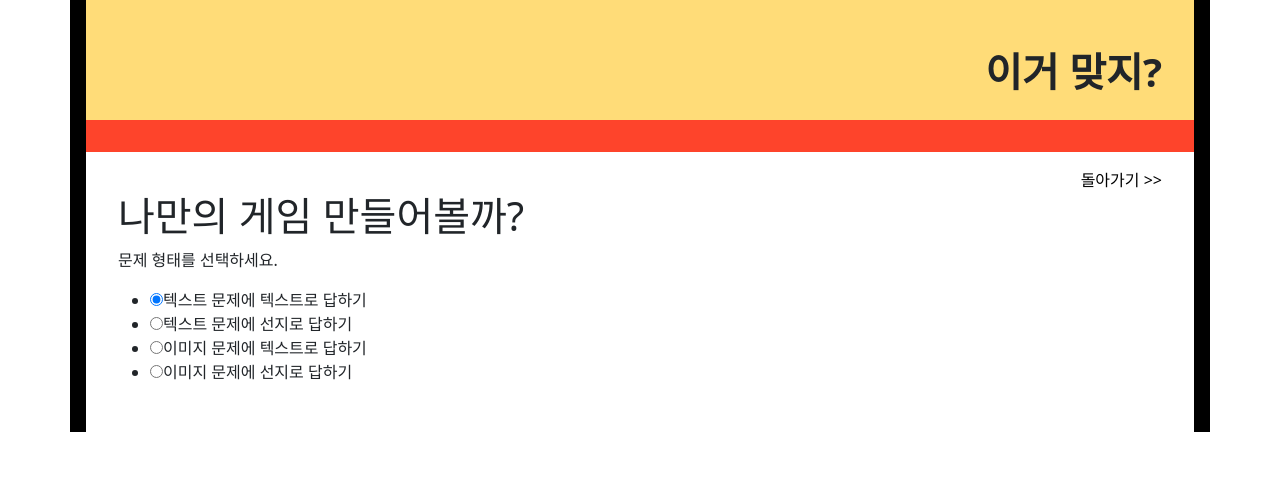
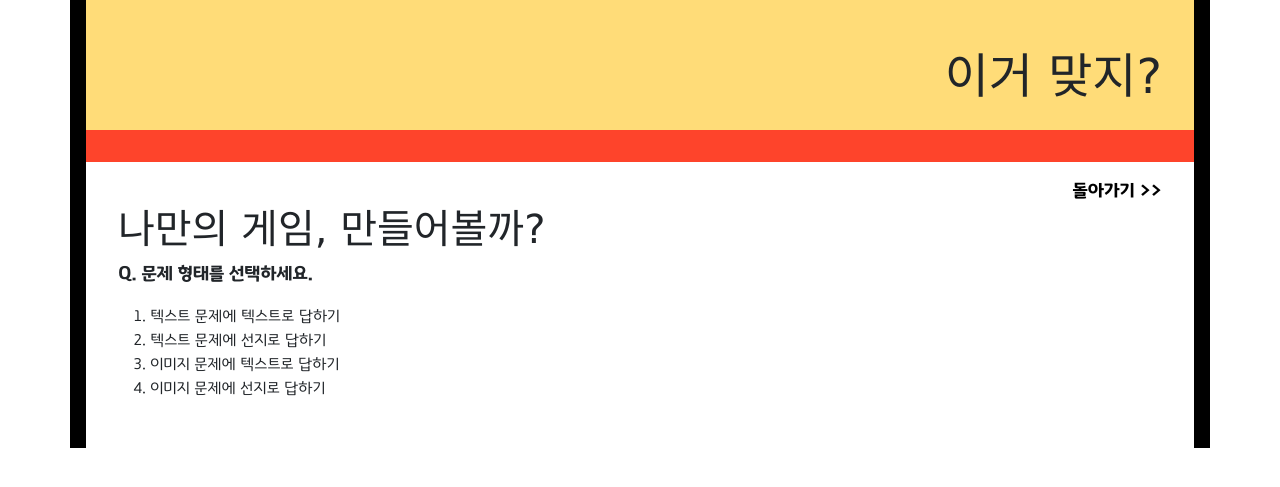
Before and after one commit to Kimsj912/IsThatRight, a Django app: page /createGame/ in a window 1280 px wide. Shown: the top 487 px of the page. Run offline with Django 4.2, Linux system fonts and the light colour scheme; some web fonts are replaced.

Commit message:
게임선택 페이지 정리 & html페이지들 generalization  + modularize

```diff
--- a/isThatRight/createGame/templates/makeGame.html
+++ b/isThatRight/base/templates/backBtnBase.html
@@ -1,12 +1,13 @@
 {% extends "base.html" %}
 {% block content %}
 <div class="contentBox">
-    <div class="newGameBox text-end">
+    <div class="newGameBox text-end questFont">
         <button class="backToMainBtn">돌아가기 >></button>
+    </div>
+    <div class="titleBox">
+        <h1 class="titleFont">{% block pageTitle %}{% endblock %}</h1>
     </div>
     {% block makeGame %}
     {% endblock %}
 <!--이 곳에 페이지의 내용 작성-->
-<script src="/isThatRight/createGame/static/js/selectGame.js"></script>
-
 {% endblock %}
--- a/isThatRight/base/templates/base.html
+++ b/isThatRight/base/templates/base.html
@@ -17,7 +17,7 @@
 <body>
     <div class="outterContainer container">
         <div class="header text-end pt-5 pb-3">
-            <h1 class="fw-bolder">이거 맞지?</h1>
+            <h1 class="titleFont display-5">이거 맞지?</h1>
         </div>
         {% block content %}
         {% endblock %}
--- a/isThatRight/createGame/templates/makeISGame.html
+++ /dev/null
@@ -1,5 +0,0 @@
-{% extends "makeGame.html" %}
-    {% block makeGame %}
-    <p>이미지보고 선지로 답고르는 게임</p>
-
-    {% endblock %}
--- a/isThatRight/createGame/templates/makeITGame.html
+++ /dev/null
@@ -1,5 +0,0 @@
-{% extends "makeGame.html" %}
-    {% block makeGame %}
-    <p>이미지보고 텍스트로 답하는 게임</p>
-
-    {% endblock %}
--- a/isThatRight/createGame/templates/makeTSGame.html
+++ /dev/null
@@ -1,4 +0,0 @@
-{% extends "makeGame.html" %}
-    {% block makeGame %}
-    <p>텍스트보고 선지로 답고르는 게임</p>
-    {% endblock %}
--- a/isThatRight/createGame/templates/makeTTGame.html
+++ /dev/null
@@ -1,5 +0,0 @@
-{% extends "makeGame.html" %}
-    {% block makeGame %}
-    <p>텍스트보고 텍스트로 답고르는 게임</p>
-
-    {% endblock %}
--- a/isThatRight/createGame/templates/selectGameType.html
+++ b/isThatRight/createGame/templates/selectGameType.html
@@ -1,28 +1,24 @@
-{% extends "makeGame.html" %}
+{% extends "backBtnBase.html" %}
     {% block title %}새로운 게임 만들기{% endblock %}
-    {% block style %} <link rel="stylesheet" href="/static/css/selectGame.css"> {% endblock %}
+    {% block style %}<link rel="stylesheet" href="/static/css/selectGame.css">{% endblock %}
+    {% block pageTitle %}나만의 게임, 만들어볼까?{% endblock %}
     {% block makeGame %}
-    <div class="titleBox">
-        <h1>나만의 게임 만들어볼까?</h1>
-    </div>
-    <div class="selectType">
-        <p>문제 형태를 선택하세요.</p>
-        <ul>
+    <div class="selectType ">
+        <p class="questFont">Q. 문제 형태를 선택하세요.</p>
+        <ol class="anotFont">
             <li>
-                <input type="radio" id="textXtext" name="textXtext" value="tt" checked><label for="textXtext">텍스트 문제에 텍스트로 답하기</label>
+                <label for="textXtext">텍스트 문제에 텍스트로 답하기</label><input type="radio" id="textXtext" name="selectType" class="hidden" value="tt" checked>
             </li>
             <li>
-                <input type="radio" id="textXselect" name="textXselect" value="ts" ><label for="textXselect">텍스트 문제에 선지로 답하기</label>
+                <label for="textXselect">텍스트 문제에 선지로 답하기</label><input type="radio" id="textXselect" name="selectType" class="hidden" value="ts" >
             </li>
             <li>
-                <input type="radio" id="imgXtext" name="imgXtext" value="it" ><label for="imgXtext">이미지 문제에 텍스트로 답하기</label>
+                <label for="imgXtext">이미지 문제에 텍스트로 답하기</label><input type="radio" id="imgXtext" name="selectType" class="hidden" value="it" >
             </li>
             <li>
-                <input type="radio" id="imgXselect" name="imgXselect" value="is" ><label for="imgXselect">이미지 문제에 선지로 답하기</label>
+                <label for="imgXselect">이미지 문제에 선지로 답하기</label><input type="radio" id="imgXselect" name="selectType" class="hidden" value="is" >
             </li>
-        </ul>
+        </ol>
     </div>
-
-
     {% endblock %}
     {% block script %} <script src="/static/js/selectGame.js"></script> {% endblock %}
```
